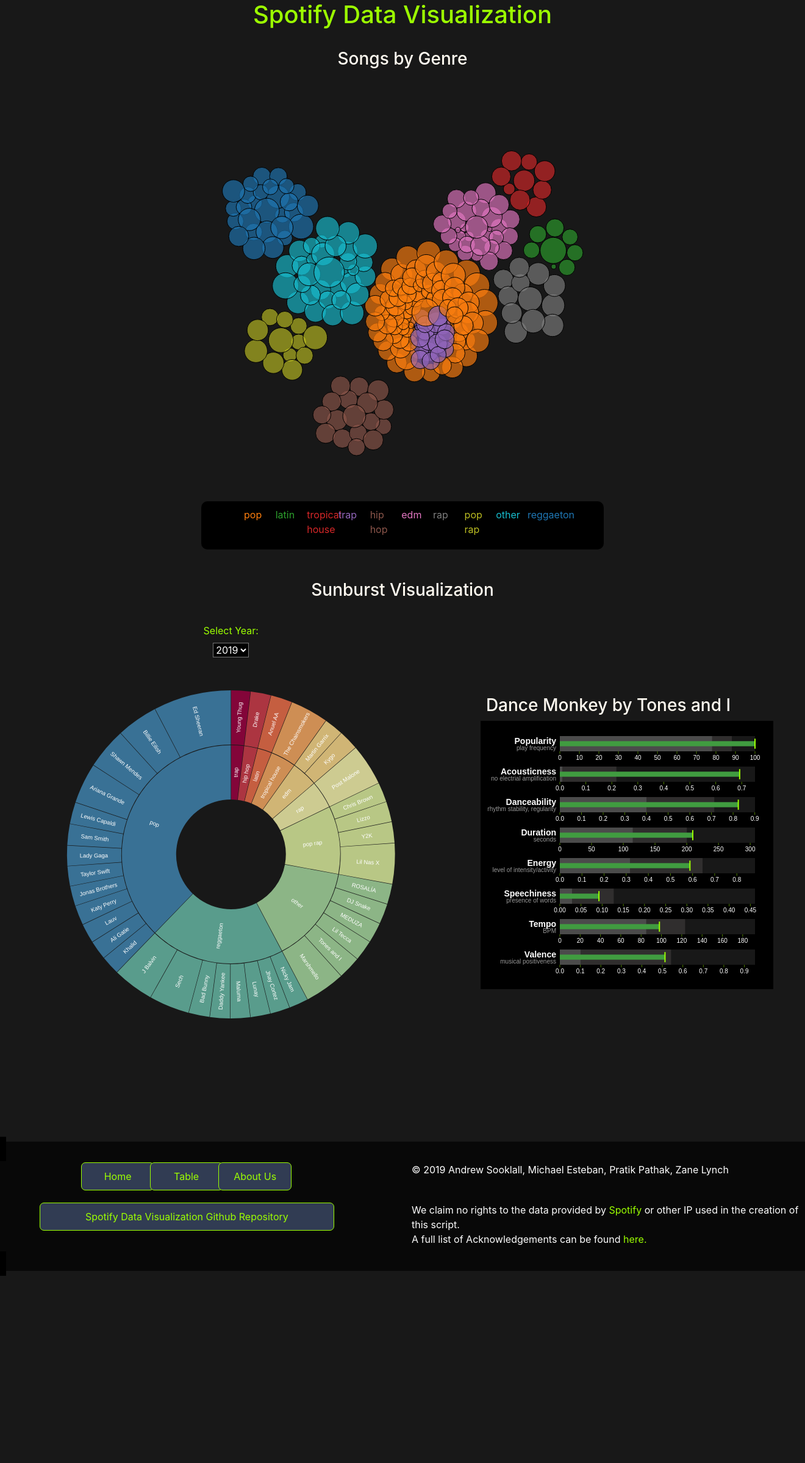
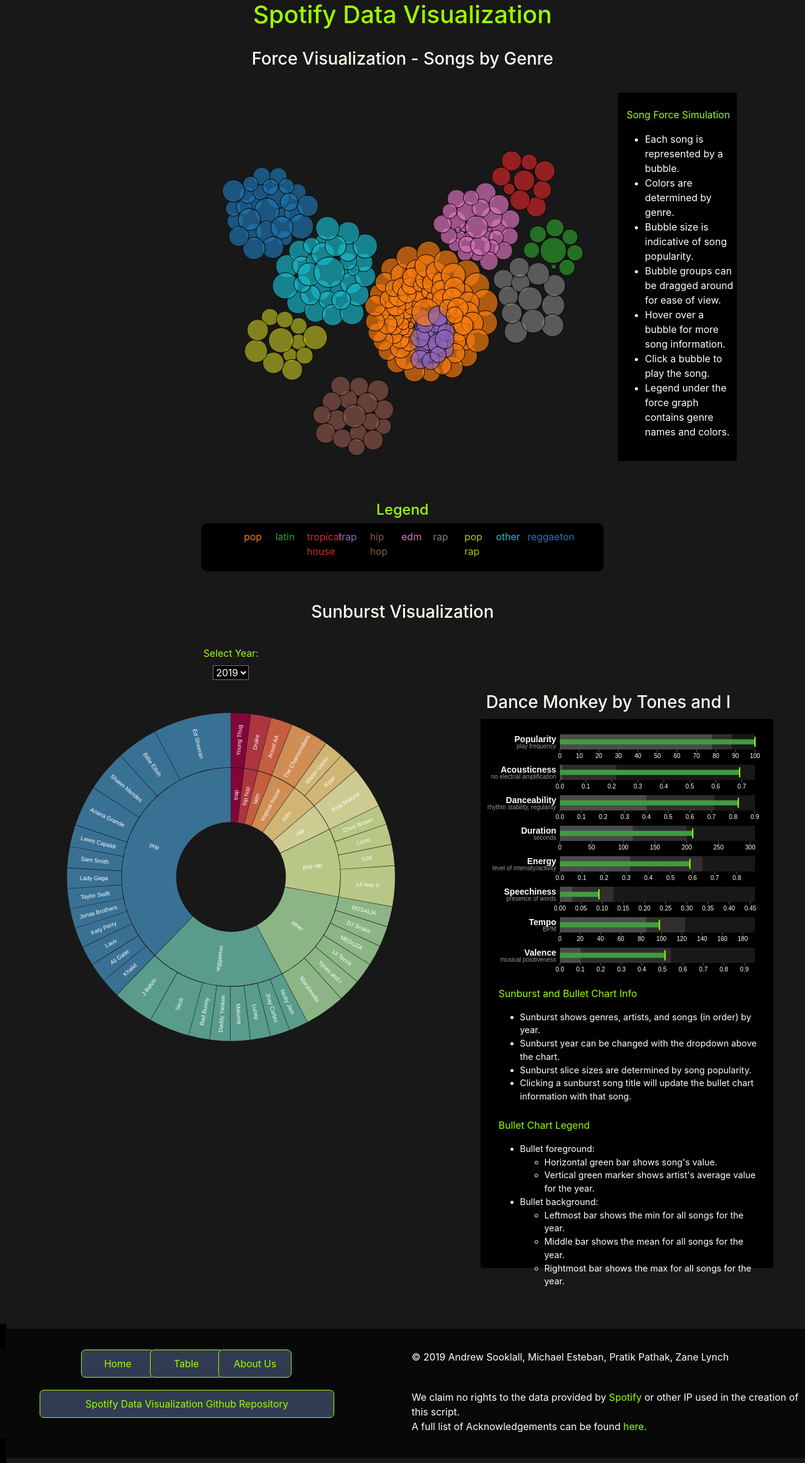
Before and after one commit to ASooklall/project-2-spotify, a Flask app: page / in a window 1320 px wide; the page is wider, and only the part inside the window is pictured. Shown: that part at 61% size. Before the commit the page ends 2092 px from the top of that part, so only its background shows below. Run offline with Flask 2, Linux system fonts and the light colour scheme; data comes from the database, SQL or seed files in the repository; some libraries are stand-ins or nearby versions.

Commit message:
added info boxes for visualizations

```diff
--- a/static/css/index.css
+++ b/static/css/index.css
@@ -7,7 +7,6 @@ body {
     height: 100%;
     padding: 0;
     margin: 0;
-    /* margin-bottom:100px; */
 }
 
 .title {
@@ -20,8 +19,13 @@ body {
     color: floralwhite;
 }
 
+.legend-title {
+    text-align: center;
+    color: #9CFF00;
+}
+
 #index-subtitle-bullet {
-    margin-top: 10%;
+    margin-top: 0%;
 }
 
 div.tooltip {
@@ -84,10 +88,12 @@ option{
 
 .bullet-container{
     position:relative;
+    margin-top: 10px;
+    padding: 20px 10px;
     width: 90%;
     min-width:480px;
-    min-height:600px;
-    max-height:800px;
+    min-height:400px;
+    max-height:900px;
     background-color:black;
 }
 
@@ -102,17 +108,39 @@ option{
 .bullet .title { font-size: 14px; font-weight: bold; fill: #ffffff;}
 .bullet .subtitle { fill: #999; }
 
+.sb-controls {
+    position: relative;
+    padding-top: 10px;
+    font-size: 14.5px;
+    color: #ffffff;
+}
+
+.fg-controls {
+    position: relative;
+    margin-top: 30px;
+    padding-top: 20px;
+    padding: 20px;
+    background-color: #000000;
+    color: #ffffff;
+}
+
+.control-title{
+    color: #9CFF00;
+    font-size: 16px;
+    padding-top: 4px;
+    padding-left: 10px;
+}
 
 
 a:link, a:visited {
-    color: #9CFF00
+    color: #9CFF00;
 }
 
 .wrapper {
     position: relative;
     min-height: 100%;
     min-width: 100%;
-    padding-bottom: 250px;
+    padding-bottom: 100px;
     overflow: hidden;
   }
 
--- a/templates/index.html
+++ b/templates/index.html
@@ -27,14 +27,35 @@
             <div class="col-md-12">
                 <h1 class="title" id="index-title">Spotify Data Visualization</h1>
                 <br>
-                <h3 class="sub-title" id="index-subtitle">Songs by Genre</h3>
+                <h3 class="sub-title" id="index-subtitle">Force Visualization - Songs by Genre</h3>
             </div>
         </div>
         <div class="row">
-            <div class="col-md-12">
+            <div class="col-md-9">
                 <div class="force-graph">
                 </div>
             </div>
+            <div class="col-md-2">
+                <div class="container fg-controls">
+                    <div class="row control-title">
+                        <p>Song Force Simulation</p>
+                    </div>
+                    <div class="row">
+                        <ul>
+                            <li>Each song is represented by a bubble.</li>
+                            <li>Colors are determined by genre.</li>
+                            <li>Bubble size is indicative of song popularity.</li>
+                            <li>Bubble groups can be dragged around for ease of view.</li>
+                            <li>Hover over a bubble for more song information.</li>
+                            <li>Click a bubble to play the song.</li>
+                            <li>Legend under the force graph contains genre names and colors.</li>
+                        </ul>
+                    </div>
+                </div>
+            </div>
+        </div>
+        <div class="legend-title">
+            <h4>Legend</h4>
         </div>
         <div class="legend-container">
             <!-- </div> -->
@@ -63,8 +84,36 @@
             </div>
             <div class="col-md-4">
                 <h3 class="sub-title" id="index-subtitle-bullet">Bullet Chart</h3>
-                <div class="container bullet-container" style='width: 90%; min-width:480px; min-height:400px; max-height:800px; padding: 20px 10px;'>
+                <div class="container bullet-container">
                     <div class="bullet-chart">
+                    </div>
+                    <div class="container sb-controls">
+                        <div class="row control-title">
+                            <p class="control-title">Sunburst and Bullet Chart Info</p>
+                        </div>
+                            <ul>
+                                <li>Sunburst shows genres, artists, and songs (in order) by year.</li>
+                                <li>Sunburst year can be changed with the dropdown above the chart.</li>
+                                <li>Sunburst slice sizes are determined by song popularity.</li>
+                                <li>Clicking a sunburst song title will update the bullet chart information with that song.</li>
+                            </ul>
+                        <div class="row control-title">
+                            <p class="control-title">Bullet Chart Legend</p>
+                        </div>
+                            <ul>
+                                <li>Bullet foreground:</li>
+                                    <ul>
+                                        <li>Horizontal green bar shows song's value.</li>
+                                        <li>Vertical green marker shows artist's average value for the year.</li>
+                                    </ul>
+                                <li>Bullet background:</li>
+                                    <ul>
+                                        <li>Leftmost bar shows the min for all songs for the year.</li>
+                                        <li>Middle bar shows the mean for all songs for the year.</li>
+                                        <li>Rightmost bar shows the max for all songs for the year.</li>
+                                    </ul>
+                            </ul>
+                        </div>
                     </div>
                 </div>
                 <!-- </div> -->
```
